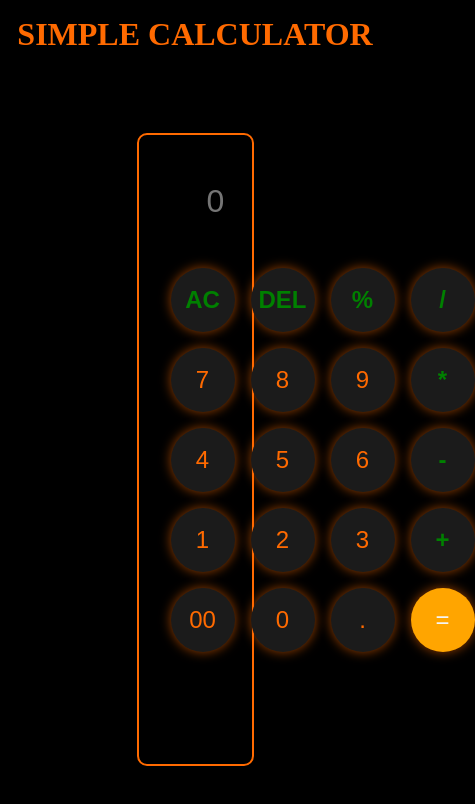
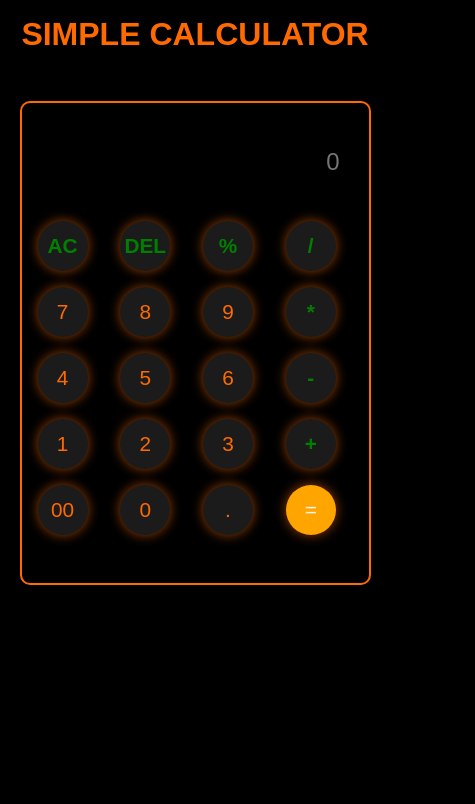
Before and after one commit to aryapatil27/CODSOFT, a plain HTML site: page TASK3_CALCULATOR/index.html in a window 390 px wide. Shown: the whole page, 475 px wide, since content can reach past the window. Drawn offline with Linux system fonts and the light colour scheme.

Commit message:
TASK3 COMPLETED

```diff
--- a/TASK3_CALCULATOR/script.js
+++ b/TASK3_CALCULATOR/script.js
@@ -32,3 +32,28 @@ buttons.forEach(btn =>{
         }
     });
 });
+document.addEventListener('keydown', (e) => {
+    const key = e.key;
+    if((key >= '0' && key <= '9') || key === '.' || key === '%' || key === '+' || key === '-' || key === '*' || key === '/'){
+        expression += key;
+        input.value = expression;
+    }
+    else if(key === 'Enter'){
+        try{
+            expression = eval(expression);
+            input.value = expression;
+        }
+        catch{
+            input.value = "error";
+            expression = "";
+        }
+    }
+    else if(key === 'Backspace'){
+        expression = expression.slice(0,-1);
+        input.value = expression;
+    }
+    else if(key.toLowerCase() === 'c'){ // clear on pressing C
+        expression = "";
+        input.value = "";
+    }
+});
--- a/TASK3_CALCULATOR/styles.css
+++ b/TASK3_CALCULATOR/styles.css
@@ -7,6 +7,7 @@
 body{
     background-color: black;
     color: #ff6a00;
+    font-family: Arial, sans-serif;
 }
 h1{
     color: #ff6a00;
@@ -14,71 +15,96 @@ h1{
 }
 .container{
     border: 2px solid #ff6a00;
-    height: 75vh;
-    width: 30vw;
-    margin-top: 3rem;
-    display: block;
+    max-width: 400px;
+    width: 90%;
     margin: 5rem auto;
+    padding: 1rem;
     border-radius: 10px;
-}
-.calculator{
-    display: grid;
-    grid-template-columns: repeat(4,1fr);
-    grid-gap: 1rem;
-    margin: 2rem;
+    background-color: #000;
+    height: auto;
 }
 #first{
     padding: 1rem;
     text-align: right;
-    margin-top: 2rem;
-    width: 80%;
+    width: 100%;
     border-radius: 1rem;
     border: none;
     background-color: black;
     color: #ff6a00;
     font-size: 2rem;
     outline: none;
+    margin-top: 1rem;
+}
+.calculator{
+    display: grid;
+    grid-template-columns: repeat(4, 1fr);
+    grid-gap: 1rem;
+    margin: 2rem 0;
+}
+.btn, .btn1, .btn2{
+    border: none;
+    border-radius: 50%;
+    font-size: 1.5rem;
+    box-shadow: 0 0 12px rgba(255, 106, 0, 0.6);
+    transition: transform 0.2s;
+    cursor: pointer;
+    display: flex;
+    align-items: center;
+    justify-content: center;
 }
 .btn{
     background-color: #1b1b1b;
-    border: none;
-    height: 4rem;
-    width: 4rem;
     color: #ff6a00;
-    border-radius: 50%;
-    font-size: 1.5rem;
-    box-shadow: 0 0 12px rgba(255, 106, 0, 0.6);
+    height: 60px;
+    width: 60px;
 }
 .btn:hover{
-    cursor: pointer;
     transform: scale(1.04);
 }
 .btn1{
     background-color: #1b1b1b;
-    border: none;
-    height: 4rem;
-    width: 4rem;
     color: green;
     font-weight: bold;
-    border-radius: 50%;
-    font-size: 1.5rem;
-    box-shadow: 0 0 12px rgba(255, 106, 0, 0.6);
+    height: 60px;
+    width: 60px;
 }
 .btn1:hover{
-    cursor: pointer;
     transform: scale(1.04);
 }
 .btn2{
-    background-color:orange;
-    border: none;
-    height: 4rem;
-    width: 4rem;
+    background-color: orange;
     color: whitesmoke;
-    border-radius: 50%;
-    font-size: 1.5rem;
-    box-shadow: 0 0 12px rgba(255, 106, 0, 0.6);
+    height: 60px;
+    width: 60px;
 }
 .btn2:hover{
-    cursor: pointer;
     transform: scale(1.04);
 }
+@media (max-width: 500px){
+    #first{
+        font-size: 1.5rem;
+        padding: 0.8rem;
+    }
+    .btn, .btn1, .btn2{
+        height: 50px;
+        width: 50px;
+        font-size: 1.3rem;
+    }
+    .container{
+        margin: 3rem auto;
+    }
+}
+@media (max-width: 350px){
+    #first{
+        font-size: 1.2rem;
+        padding: 0.6rem;
+    }
+    .btn, .btn1, .btn2{
+        height: 40px;
+        width: 40px;
+        font-size: 1rem;
+    }
+    .container{
+        margin: 2rem auto;
+    }
+}
```
